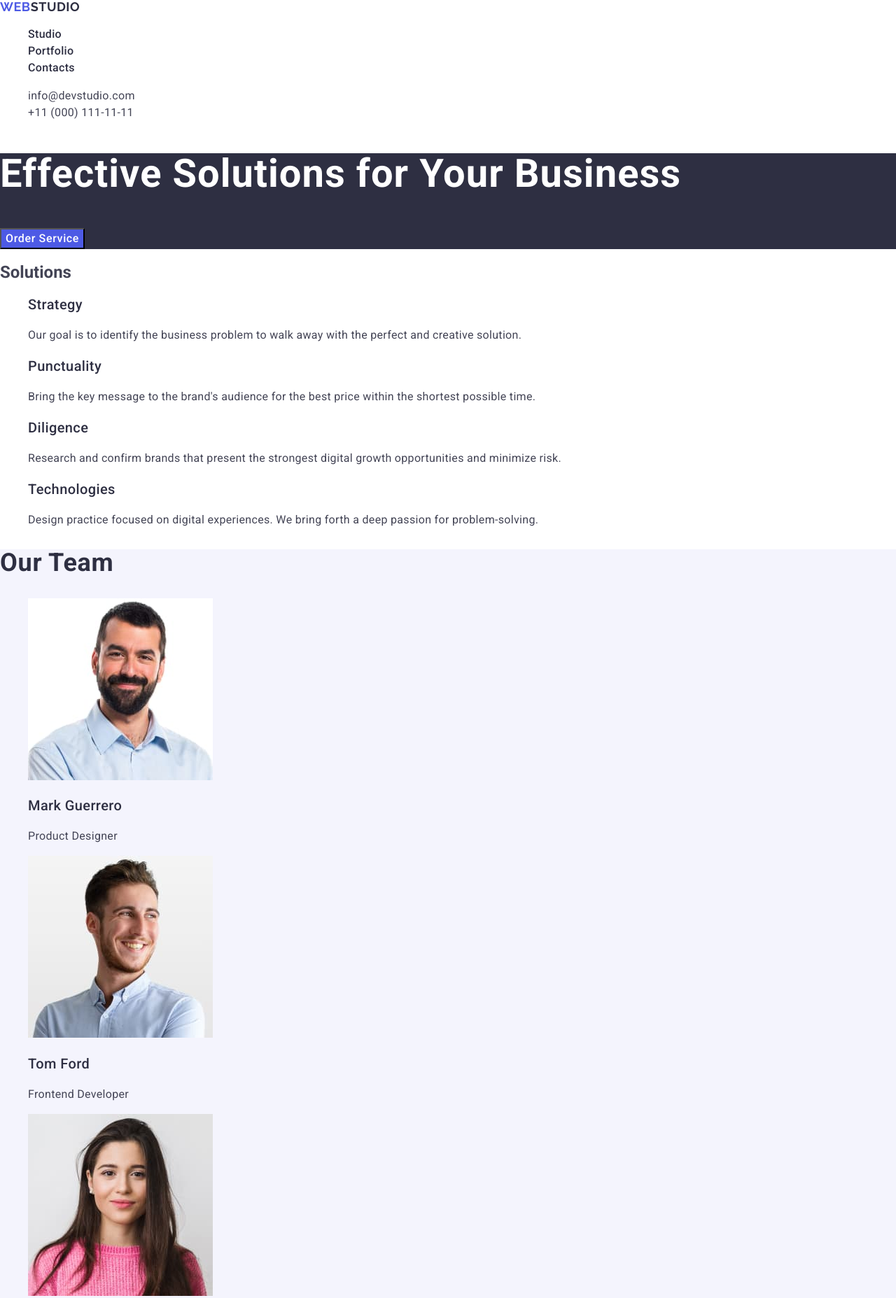
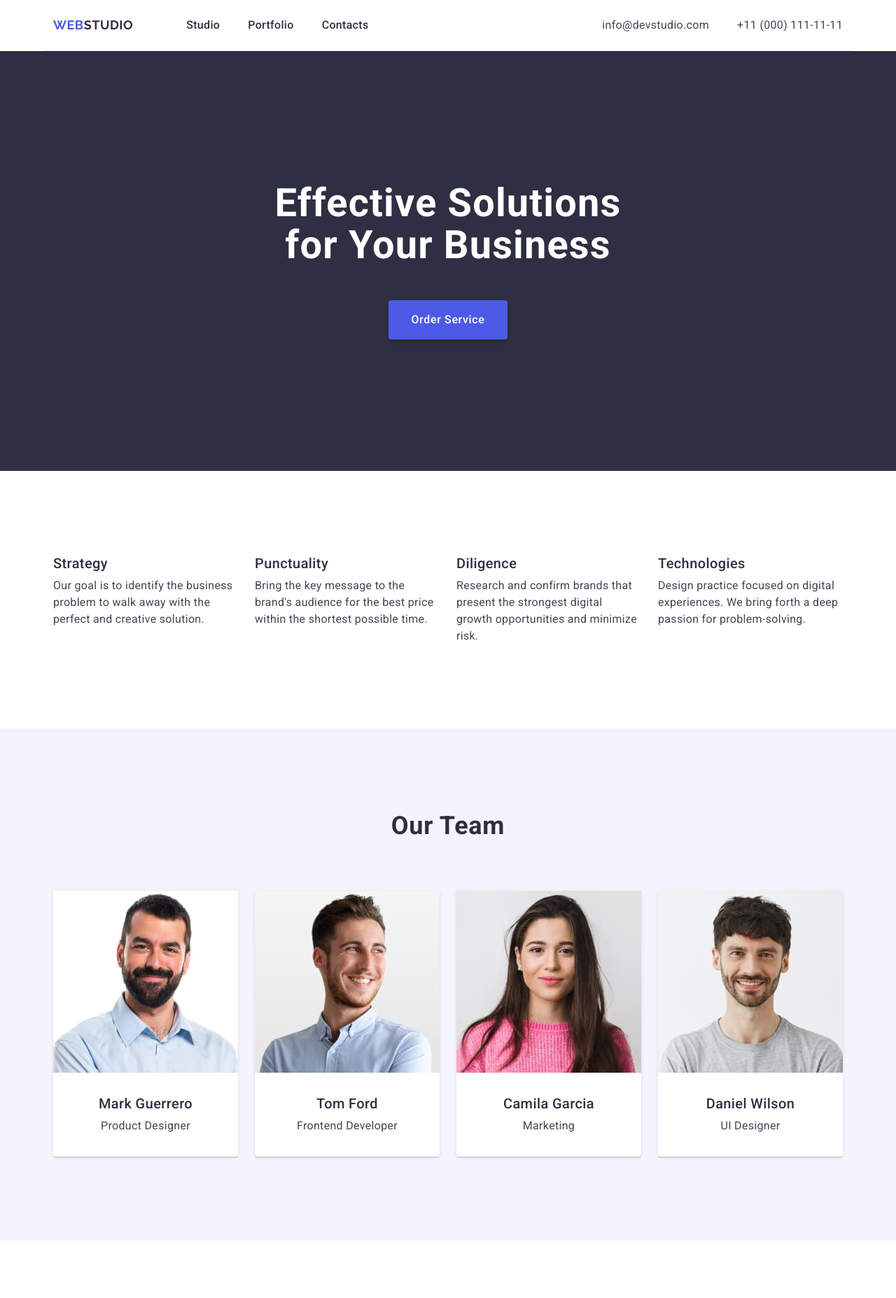
Before and after one commit to robertvoidiuk/goit-markup-hw-03, a plain HTML site: page index.html in a window 1280 px wide. Shown: the top 1855 px of the page at 70% size. Drawn offline with nearby package versions, Linux system fonts and the light colour scheme.

Commit message:
added flex to css

```diff
--- a/css/styles.css
+++ b/css/styles.css
@@ -2,10 +2,25 @@ body {
   font-family: "Roboto", sans-serif;
   color: #434455;
   background-color: #fff;
+  margin: 0 auto;
+  max-width: 1440px;
+}
+
+h1,
+h2,
+h3,
+h4,
+h5,
+h6,
+p {
+  margin: 0;
+  padding: 0;
 }
 
 ul,
 ol {
+  margin: 0;
+  padding: 0;
   list-style: none;
 }
 
@@ -13,9 +28,34 @@ a {
   text-decoration: none;
 }
 
+img {
+  min-width: 100%;
+  height: auto;
+  display: block;
+}
+
+.container {
+  max-width: 1158px;
+  padding-left: 15px;
+  padding-right: 15px;
+  margin-left: auto;
+  margin-right: auto;
+}
+
 /* Header */
 
+.header-container {
+  display: flex;
+  align-items: center;
+  border-bottom: 1px solid var(--CORNFLOWER, #e7e9fc);
+}
+
 /* Nav start */
+.nav {
+  display: flex;
+  align-items: center;
+}
+
 .logo {
   color: var(--IRIS, #4d5ae5);
   font-family: Raleway;
@@ -24,10 +64,17 @@ a {
   line-height: 1.16;
   letter-spacing: 0.03em;
   text-transform: uppercase;
+
+  margin-right: 76px;
 }
 
 .logo-span-header {
   color: var(--NAVY-BLUE, #2e2f42);
+}
+
+.nav-list {
+  display: flex;
+  gap: 40px;
 }
 
 .nav-links {
@@ -36,6 +83,9 @@ a {
   font-weight: 500;
   line-height: 1.5;
   letter-spacing: 0.02em;
+
+  display: block;
+  padding: 24px 0;
 }
 
 .nav-links:hover,
@@ -46,6 +96,15 @@ a {
 /* Nav end */
 
 /* Address start */
+.address {
+  margin-left: auto;
+}
+
+.address-list {
+  display: flex;
+  gap: 40px;
+}
+
 .address-links {
   color: var(--SLATE, #434455);
   font-size: 16px;
@@ -65,9 +124,14 @@ a {
 
 /* Main start */
 
+.section {
+  padding: 120px 0;
+}
+
 /* Section 1 start */
 .section-first {
   background: var(--NAVY-BLUE, #2e2f42);
+  padding: 188px 0;
 }
 
 .general-title {
@@ -75,7 +139,12 @@ a {
   font-size: 56px;
   font-weight: 700;
   line-height: 1.07;
-  letter-spacing: 0.019em;
+  letter-spacing: 0.02em;
+
+  width: 496px;
+  margin: 0 auto;
+  margin-bottom: 48px;
+  text-align: center;
 }
 
 .button-section-first {
@@ -86,7 +155,16 @@ a {
   letter-spacing: 0.04em;
   cursor: pointer;
 
-  background-color: var(--IRIS, #4d5ae5);
+  display: block;
+  margin: 0 auto;
+
+  padding: 16px 32px;
+  border: none;
+  border-radius: 4px;
+  background: var(--IRIS, #4d5ae5);
+  box-shadow: 0px 4px 4px 0px rgba(0, 0, 0, 0.15);
+  min-width: 169px;
+  min-height: 56px;
 }
 
 .button-section-first:hover {
@@ -97,16 +175,40 @@ a {
 /* Section 2 start */
 
 /* Title start */
-
+.visually-hidden {
+  position: absolute;
+  width: 1px;
+  height: 1px;
+  margin: -1px;
+  border: 0;
+  padding: 0;
+  white-space: nowrap;
+  clip-path: inset(100%);
+  clip: rect(0 0 0 0);
+  overflow: hidden;
+}
 /* Title end */
 
 /* List start */
+
+.section-second-list {
+  display: flex;
+  gap: 24px;
+  flex-wrap: wrap;
+}
+
+.section-second-list-item {
+  width: 264px;
+}
+
 .titles-li-section-second {
   color: var(--NAVY-BLUE, #2e2f42);
   font-size: 20px;
   font-weight: 500;
   line-height: 1.2;
   letter-spacing: 0.02em;
+
+  margin-bottom: 8px;
 }
 
 .text-li-section-second {
@@ -134,16 +236,41 @@ a {
   line-height: 1.11;
   letter-spacing: 0.02em;
   text-transform: capitalize;
+
+  margin-bottom: 72px;
+  text-align: center;
 }
 /* Title end */
 
 /* List start */
+
+.section-third-list {
+  display: flex;
+  gap: 24px;
+  flex-wrap: wrap;
+}
+
+.section-third-list-item {
+  border-radius: 0px 0px 4px 4px;
+  background: var(--WHITE, #fff);
+  box-shadow: 0px 2px 1px 0px rgba(46, 47, 66, 0.08),
+    0px 1px 1px 0px rgba(46, 47, 66, 0.16),
+    0px 1px 6px 0px rgba(46, 47, 66, 0.08);
+}
+
+.section-third-text-block {
+  padding: 32px 0;
+  text-align: center;
+}
+
 .titles-li-section-third {
   color: var(--NAVY-BLUE, #2e2f42);
   font-size: 20px;
   font-weight: 500;
   line-height: 1.2;
   letter-spacing: 0.02em;
+
+  margin-bottom: 8px;
 }
 
 .text-li-section-third {
@@ -167,16 +294,39 @@ a {
   line-height: 1.11;
   letter-spacing: 0.02em;
   text-transform: capitalize;
+
+  margin-bottom: 72px;
+  text-align: center;
 }
 /* Title end */
 
 /* List start */
+
+.section-fourth-list {
+  display: flex;
+  flex-wrap: wrap;
+  gap: 48px;
+  column-gap: 24px;
+}
+
+.section-fourth-list-item {
+  border: 1px solid var(--CORNFLOWER, #e7e9fc);
+  background: var(--WHITE, #fff);
+}
+
+.section-fourth-text-block {
+  margin: 32px 0;
+  padding: 0 16px;
+}
+
 .titles-li-section-fourth {
   color: var(--NAVY-BLUE, #2e2f42);
   font-size: 20px;
   font-weight: 500;
   line-height: 1.2;
   letter-spacing: 0.02em;
+
+  margin-bottom: 8px;
 }
 
 .text-li-section-fourth {
@@ -192,8 +342,11 @@ a {
 
 /* Footer start */
 
-.footer-backgrond {
-  background-color: #2e2f42;
+.footer-container {
+  background-color: var(--NAVY-BLUE, #2e2f42);
+
+  padding-top: 101.5px;
+  padding-bottom: 100px;
 }
 
 /* Logo start */
@@ -209,6 +362,9 @@ a {
   font-weight: 400;
   line-height: 1.5;
   letter-spacing: 0.02em;
+
+  margin-top: 17.5px;
+  width: 264px;
 }
 /* Text end */
 
--- a/index.html
+++ b/index.html
@@ -17,7 +17,7 @@
 <body>
     <!-- Header -->
     <header>
-        <div class="container">
+        <div class="container header-container">
             <!-- Navigation -->
             <nav class="nav">
                 <a class="logo" href="./index.html">Web<span class="logo-span-header">Studio</span></a>
@@ -48,18 +48,20 @@
     </header>
     <!-- Main -->
     <main>
+        <!-- Section 1 -->
+        <section class="section section-first">
             <div class="container">
-            <!-- Section 1 -->
-            <section class="section-first">
                 <!-- Title -->
                 <h1 class="general-title">Effective Solutions for Your Business</h1>
                 <!-- Button -->
                 <button class="button-section-first" type="button">Order Service</button>
+            </div>
         </section>
         <!-- Section 2 -->
-            <section class="section-second">
+        <section class="section">
+            <div class="container">
                 <!-- Title -->
-                <h2 class="section-second-title">Solutions</h2>
+                <h2 class="section-second-title visually-hidden">Solutions</h2>
                 <!-- List -->
                 <ul class="section-second-list">
                     <li class="section-second-list-item">
@@ -87,79 +89,103 @@
                             problem-solving.</p>
                     </li>
                 </ul>
+            </div>
         </section>
         <!-- Section 3 -->
-            <section class="section-third">
+        <section class="section section-third">
+            <div class="container">
                 <!-- Title -->
                 <h2 class="section-third-title">Our Team</h2>
                 <!-- List -->
-                <ul>
+                <ul class="section-third-list">
                     <li class="section-third-list-item">
                         <img src="./images/mark-guerrero.jpg" alt="Mark Guerrero" width="264">
+                        <div class="section-third-text-block">
                             <h3 class="titles-li-section-third">Mark Guerrero</h3>
                             <p class="text-li-section-third">Product Designer</p>
+                        </div>
                     </li>
                     <li class="section-third-list-item">
                         <img src="./images/tom-ford.jpg" alt="Tom Ford" width="264">
+                        <div class="section-third-text-block">
                             <h3 class="titles-li-section-third">Tom Ford</h3>
                             <p class="text-li-section-third">Frontend Developer</p>
+                        </div>
                     </li>
                     <li class="section-third-list-item">
                         <img src="./images/camila-garcia.jpg" alt="Camila Garcia" width="264">
+                        <div class="section-third-text-block">
                             <h3 class="titles-li-section-third">Camila Garcia</h3>
                             <p class="text-li-section-third">Marketing</p>
+                        </div>
                     </li>
                     <li class="section-third-list-item">
                         <img src="./images/daniel-wilson.jpg" alt="Daniel Wilson" width="264">
+                        <div class="section-third-text-block">
                             <h3 class="titles-li-section-third">Daniel Wilson</h3>
                             <p class="text-li-section-third">UI Designer</p>
+                        </div>
                     </li>
                 </ul>
+            </div>
         </section>
         <!-- Section 4 -->
-            <section class="section-fourth">
+        <section class="section">
+            <div class="container">
                 <!-- Title -->
                 <h2 class="section-fourth-title">Our Portfolio</h2>
                 <!-- List -->
-                <ul>
+                <ul class="section-fourth-list">
                     <li class="section-fourth-list-item">
                         <img src="./images/banking-app.jpg" alt="Banking App" width="360">
+                        <div class="section-fourth-text-block">
                             <h3 class="titles-li-section-fourth">Banking App</h3>
                             <p class="text-li-section-fourth">App</p>
+                        </div>
                     </li>
                     <li class="section-fourth-list-item">
                         <img src="./images/cashless-payment.jpg" alt="Cashless Payment" width="360">
+                        <div class="section-fourth-text-block">
                             <h3 class="titles-li-section-fourth">Cashless Payment</h3>
                             <p class="text-li-section-fourth">Marketing</p>
+                        </div>
                     </li>
                     <li class="section-fourth-list-item">
                         <img src="./images/meditation-app.jpg" alt="Meditation App" width="360">
+                        <div class="section-fourth-text-block">
                             <h3 class="titles-li-section-fourth">Meditation App</h3>
                             <p class="text-li-section-fourth">App</p>
+                        </div>
                     </li>
                     <li class="section-fourth-list-item">
                         <img src="./images/taxi-service.jpg" alt="Taxi Service" width="360">
+                        <div class="section-fourth-text-block">
                             <h3 class="titles-li-section-fourth">Taxi Service</h3>
                             <p class="text-li-section-fourth">Marketing</p>
+                        </div>
                     </li>
                     <li class="section-fourth-list-item">
                         <img src="./images/screen-illustrations.jpg" alt="Screen Illustrations" width="360">
+                        <div class="section-fourth-text-block">
                             <h3 class="titles-li-section-fourth">Screen Illustrations</h3>
                             <p class="text-li-section-fourth">Design</p>
+                        </div>
                     </li>
                     <li class="section-fourth-list-item">
                         <img src="./images/online-courses.jpg" alt="Online Courses" width="360">
+                        <div class="section-fourth-text-block">
                             <h3 class="titles-li-section-fourth">Online Courses</h3>
                             <p class="text-li-section-fourth">Marketing</p>
+                        </div>
                     </li>
                 </ul>
+            </div>
         </section>
-        </div>
     </main>
     <!-- Footer -->
     <footer>
+        <div class="container footer-container">
             <!-- Logo -->
-        <div class="footer-backgrond">
             <a class="logo" href="">Web<span class="logo-span-footer">Studio</span></a>
             <!-- Text -->
             <p class="footer-text">Increase the flow of customers and sales for your business with digital marketing &
```
Lines whose indentation alone changed are shown as unchanged.
